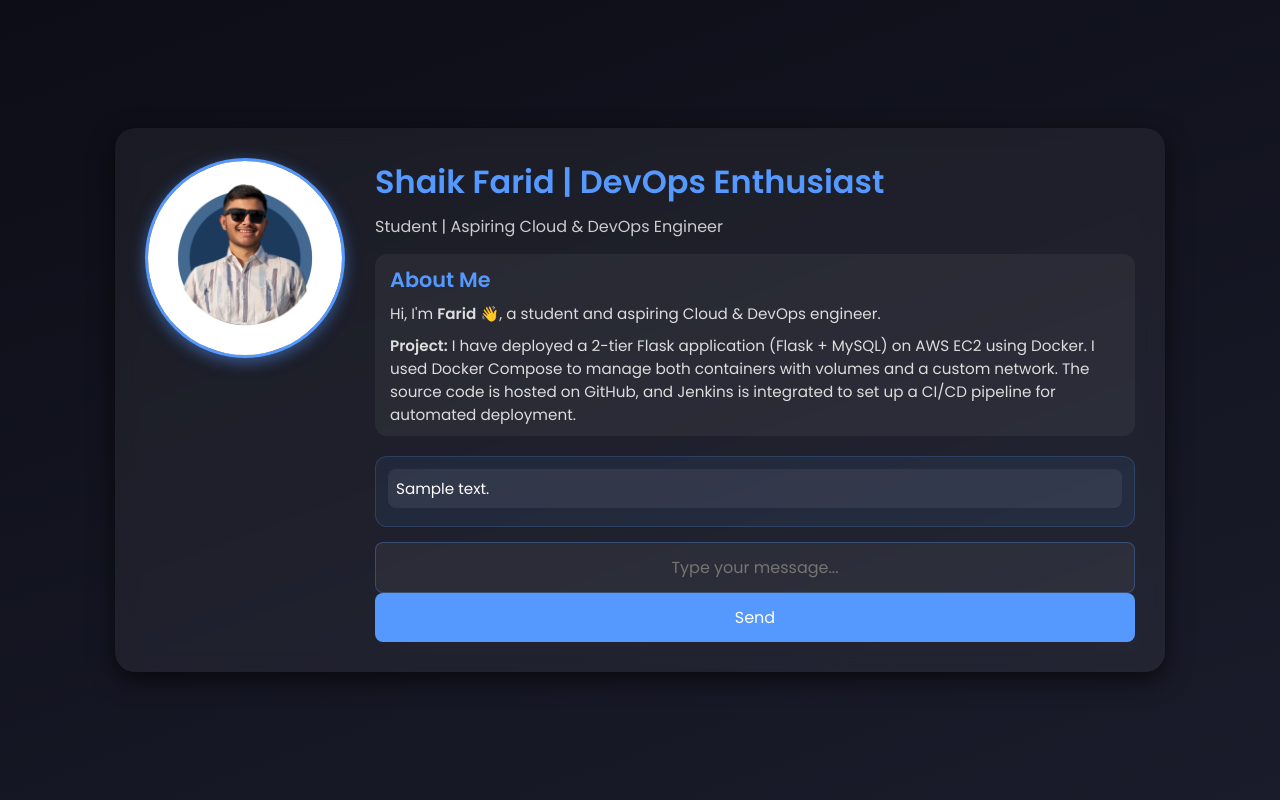
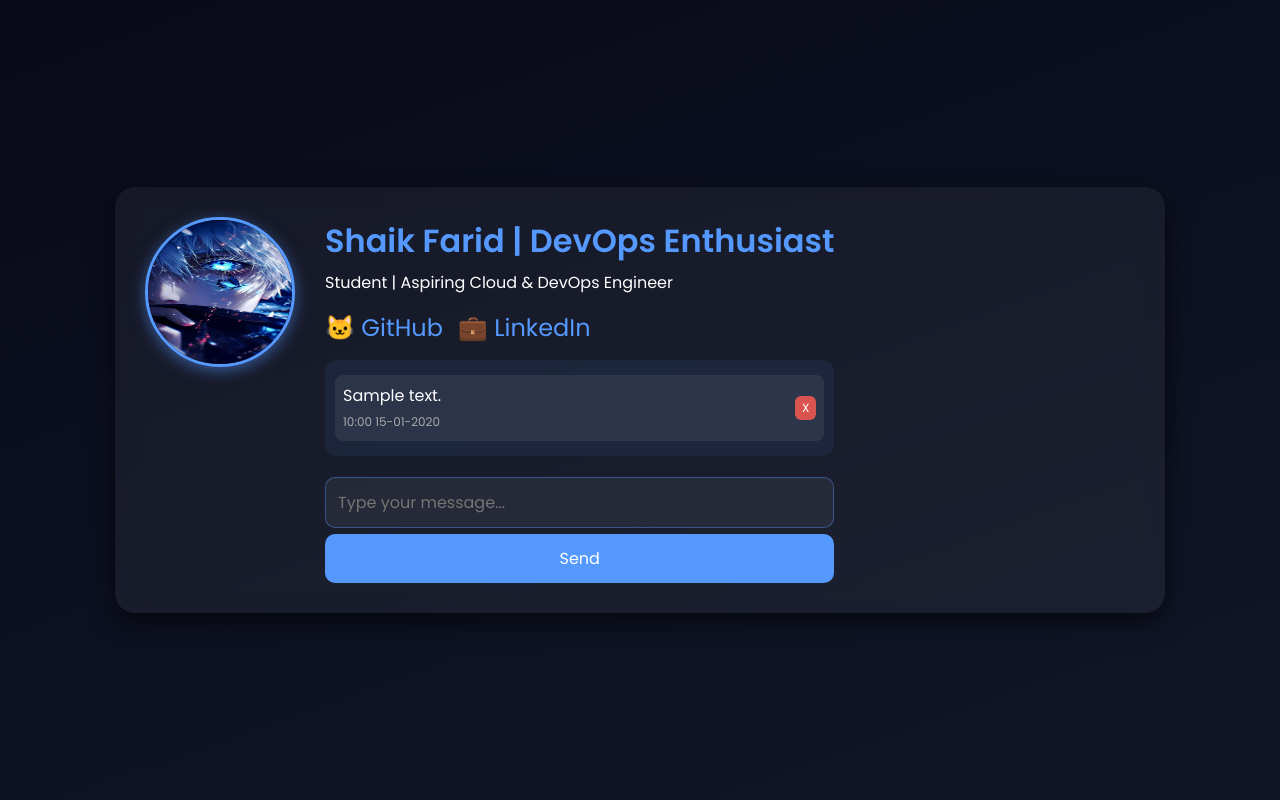
Before and after one commit to skfarid45/Flask-SQL-App, a Flask app: page / in a window 1280 px wide. Run offline with Flask 3, Linux system fonts and the light colour scheme; tables that the repository leaves empty hold one stand-in row (values such as "Sample post"); some libraries are stand-ins or nearby versions.

Commit message:
Added Some Changes

```diff
--- a/app.py
+++ b/app.py
@@ -1,16 +1,14 @@
 import os
-from flask import Flask, render_template, request, redirect, url_for, jsonify
+from flask import Flask, render_template, request, jsonify
 from flask_mysqldb import MySQL
 
 app = Flask(__name__)
 
-# Configure MySQL from environment variables
 app.config['MYSQL_HOST'] = os.environ.get('MYSQL_HOST', 'localhost')
 app.config['MYSQL_USER'] = os.environ.get('MYSQL_USER', 'default_user')
 app.config['MYSQL_PASSWORD'] = os.environ.get('MYSQL_PASSWORD', 'default_password')
 app.config['MYSQL_DB'] = os.environ.get('MYSQL_DB', 'default_db')
 
-# Initialize MySQL
 mysql = MySQL(app)
 
 def init_db():
@@ -19,28 +17,41 @@ def init_db():
         cur.execute('''
         CREATE TABLE IF NOT EXISTS messages (
             id INT AUTO_INCREMENT PRIMARY KEY,
-            message TEXT
+            message TEXT,
+            created_at TIMESTAMP DEFAULT CURRENT_TIMESTAMP
         );
         ''')
         mysql.connection.commit()
         cur.close()
 
 @app.route('/')
-def hello():
+def index():
+    return render_template('index.html')
+
+@app.route('/messages')
+def get_messages():
     cur = mysql.connection.cursor()
-    cur.execute('SELECT message FROM messages')
+    cur.execute("SELECT id, message, DATE_FORMAT(created_at, '%H:%i %d-%m-%Y') FROM messages ORDER BY id DESC")
     messages = cur.fetchall()
     cur.close()
-    return render_template('index.html', messages=messages)
+    return jsonify(messages)
 
 @app.route('/submit', methods=['POST'])
 def submit():
     new_message = request.form.get('new_message')
     cur = mysql.connection.cursor()
-    cur.execute('INSERT INTO messages (message) VALUES (%s)', [new_message])
+    cur.execute("INSERT INTO messages (message) VALUES (%s)", [new_message])
     mysql.connection.commit()
     cur.close()
-    return jsonify({'message': new_message})
+    return jsonify({"message": new_message})
+
+@app.route('/delete/<int:id>', methods=['DELETE'])
+def delete_message(id):
+    cur = mysql.connection.cursor()
+    cur.execute("DELETE FROM messages WHERE id=%s", [id])
+    mysql.connection.commit()
+    cur.close()
+    return jsonify({"deleted": id})
 
 if __name__ == '__main__':
     init_db()
--- a/message.sql
+++ b/message.sql
@@ -1,4 +1,5 @@
-CREATE TABLE messages (
+CREATE TABLE IF NOT EXISTS messages (
     id INT AUTO_INCREMENT PRIMARY KEY,
-    message TEXT
+    message TEXT,
+    created_at TIMESTAMP DEFAULT CURRENT_TIMESTAMP
 );
--- a/requirement.txt
+++ b/requirement.txt
@@ -1,4 +1,5 @@
 Flask==2.0.1
 Flask-MySQLdb==0.2.0
+mysqlclient==2.1.1
 requests==2.26.0
 Werkzeug==2.2.2
--- a/templates/index.html
+++ b/templates/index.html
@@ -1,193 +1,92 @@
 <!DOCTYPE html>
 <html lang="en">
-
 <head>
 <meta charset="UTF-8">
 <meta name="viewport" content="width=device-width, initial-scale=1.0">
 <title>Farid | Flask App 🚀</title>
+
 <style>
 @import url('https://fonts.googleapis.com/css2?family=Poppins:wght@300;400;600&display=swap');
+*{margin:0;padding:0;box-sizing:border-box;font-family:'Poppins',sans-serif;}
 
-        * {
-            margin: 0;
-            padding: 0;
-            box-sizing: border-box;
-            font-family: 'Poppins', sans-serif;
+body{
+    background: linear-gradient(160deg,#080A19,#111627);
+    color:#fff;display:flex;justify-content:center;align-items:center;
+    min-height:100vh;padding:20px;
+}
+.container{
+    max-width:1050px;width:100%;padding:30px;display:flex;gap:30px;
+    background:rgba(255,255,255,0.05);backdrop-filter:blur(10px);
+    border-radius:20px;box-shadow:0 8px 24px rgba(0,0,0,0.6);
+}
+.profile-photo img{
+    width:150px;height:150px;border-radius:50%;
+    border:3px solid #5599FF;box-shadow:0 4px 15px rgba(85,153,255,0.5);
 }
 
-        body {
-            background: linear-gradient(160deg, #0C0D16, #1A1C2B);
-            color: #ffffff;
-            display: flex;
-            justify-content: center;
-            align-items: center;
-            min-height: 100vh;
-            padding: 20px;
+.header h1{color:#5599FF;font-size:2rem;margin-bottom:5px;}
+
+.messages{
+    background:rgba(85,153,255,0.08);padding:10px;border-radius:12px;
+    max-height:230px;overflow-y:auto;margin:15px 0;
 }
+.message-item{
+    background:rgba(255,255,255,0.07);margin:5px 0;padding:8px;
+    border-radius:8px;display:flex;justify-content:space-between;
+    align-items:center;gap:8px;
+}
+.msg-time{font-size:0.75rem;color:#aaa;}
 
-        /* Flex container for profile + content */
-        .container {
-            display: flex;
-            flex-direction: row;
-            max-width: 1050px;
-            width: 100%;
-            padding: 30px;
-            background: rgba(255, 255, 255, 0.05);
-            backdrop-filter: blur(10px);
-            border-radius: 20px;
-            box-shadow: 0 8px 24px rgba(0, 0, 0, 0.6);
+.delete-btn{
+    background:#d9534f;border:none;border-radius:6px;color:#fff;
+    padding:3px 7px;cursor:pointer;font-size:12px;
 }
+.delete-btn:hover{background:#b52a27;}
 
-        /* Left side: profile photo */
-        .profile-photo {
-            flex: 0 0 200px;
-            margin-right: 30px;
+input[type="text"], input[type="submit"]{
+    width:100%;padding:12px;border-radius:10px;
+    margin-top:6px;outline:none;font-size:16px;
 }
+input[type="text"]{
+    border:1px solid rgba(85,153,255,0.4);
+    background:rgba(255,255,255,0.06);color:#fff;
+}
+input[type="text"]:focus{
+    border-color:#5599FF;box-shadow:0 0 10px #5599FF;
+}
+input[type="submit"]{
+    background:#5599FF;border:none;color:#fff;cursor:pointer;
+}
+input[type="submit"]:hover{background:#417ad6;}
 
-        .profile-photo img {
-            width: 100%;
-            border-radius: 50%;
-            border: 3px solid #5599FF;
-            box-shadow: 0 4px 15px rgba(85, 153, 255, 0.5);
-        }
+.social{margin-top:15px;display:flex;gap:15px;}
+.social a{color:#5599FF;font-size:24px;text-decoration:none;}
+.social a:hover{text-shadow:0 0 15px #5599FF;}
 
-        /* Right side: content */
-        .content {
-            flex: 1;
-        }
-
-        .header h1 {
-            font-size: 2rem;
-            font-weight: 600;
-            color: #5599FF;
-            margin-bottom: 8px;
-        }
-
-        .header p {
-            font-size: 1rem;
-            color: #ccc;
-            margin-bottom: 15px;
-        }
-
-        .about {
-            margin-bottom: 20px;
-            padding: 10px 15px;
-            border-radius: 12px;
-            background: rgba(255, 255, 255, 0.05);
-        }
-
-        .about h2 {
-            font-size: 1.3rem;
-            color: #5599FF;
-            margin-bottom: 8px;
-        }
-
-        .about p {
-            font-size: 0.95rem;
-            color: #ddd;
-            line-height: 1.5;
-        }
-
-        .messages {
-            margin-bottom: 15px;
-            padding: 12px;
-            background: rgba(85, 153, 255, 0.08);
-            border: 1px solid rgba(85, 153, 255, 0.2);
-            border-radius: 12px;
-            max-height: 200px;
-            overflow-y: auto;
-            text-align: left;
-        }
-
-        .messages p {
-            padding: 8px;
-            background: rgba(255, 255, 255, 0.07);
-            border-radius: 8px;
-            margin-bottom: 6px;
-            font-size: 0.95rem;
-        }
-
-        input[type="text"] {
-            width: 100%;
-            padding: 12px;
-            border: 1px solid rgba(85, 153, 255, 0.3);
-            background: rgba(255, 255, 255, 0.05);
-            color: #fff;
-            border-radius: 8px;
-            font-size: 16px;
-            transition: all 0.3s ease;
-            text-align: center;
-        }
-
-        input[type="text"]:focus {
-            border-color: #5599FF;
-            box-shadow: 0 0 12px rgba(85, 153, 255, 0.6);
-            outline: none;
-        }
-
-        input[type="submit"] {
-            width: 100%;
-            padding: 12px;
-            background: #5599FF;
-            color: #ffffff;
-            border: none;
-            border-radius: 8px;
-            cursor: pointer;
-            font-size: 16px;
-            transition: all 0.3s ease;
-        }
-
-        input[type="submit"]:hover {
-            background: #417ad6;
-            box-shadow: 0 0 15px rgba(85, 153, 255, 0.6);
-            transform: translateY(-2px);
-        }
-
-        /* Responsive */
-        @media (max-width: 800px) {
-            .container {
-                flex-direction: column;
-                align-items: center;
-            }
-
-            .profile-photo {
-                margin-right: 0;
-                margin-bottom: 20px;
-                flex: 0 0 auto;
-            }
+@media(max-width:800px){
+    .container{flex-direction:column;align-items:center;text-align:center;}
 }
 </style>
 </head>
 
 <body>
 <div class="container">
-        <!-- Profile photo -->
     <div class="profile-photo">
-            <img src="1.png" alt="Farid">
+        <img src="profile.jpg" alt="Farid">
     </div>
 
-        <!-- Content -->
     <div class="content">
         <div class="header">
             <h1>Shaik Farid | DevOps Enthusiast</h1>
             <p>Student | Aspiring Cloud & DevOps Engineer</p>
         </div>
 
-            <div class="about">
-                <h2>About Me</h2>
-                <p>Hi, I'm <b>Farid</b> 👋, a student and aspiring Cloud & DevOps engineer.</p>
-                <p style="margin-top:10px;">
-                    <b>Project:</b> I have deployed a 2-tier Flask application (Flask + MySQL) on AWS EC2 using Docker.
-                    I used Docker Compose to manage both containers with volumes and a custom network.
-                    The source code is hosted on GitHub, and Jenkins is integrated to set up a CI/CD pipeline for automated deployment.
-                </p>
+        <div class="social">
+            <a href="https://github.com/skfarid45" target="_blank">🐱 GitHub</a>
+            <a href="https://linkedin.com" target="_blank">💼 LinkedIn</a>
         </div>
 
-            <div class="messages">
-                {% for message in messages %}
-                    <p>{{ message[0] }}</p>
-                {% endfor %}
-            </div>
+        <div class="messages" id="messagesBox"></div>
 
         <form id="messageForm">
             <input type="text" name="new_message" placeholder="Type your message..." required>
@@ -198,33 +97,41 @@
 
 <script src="https://code.jquery.com/jquery-3.6.0.min.js"></script>
 <script>
-        $(document).ready(function() {
-            $("#messageForm").on("submit", function(event) {
-                event.preventDefault();
-                let messageInput = $("input[name='new_message']");
-                let message = messageInput.val().trim();
-
-                if (message === "") {
-                    alert("Message cannot be empty!");
-                    return;
+// Auto Refresh Messages
+function loadMessages() {
+    $.get("/messages", function(data) {
+        $("#messagesBox").empty();
+        data.forEach(msg => {
+            $("#messagesBox").append(`
+                <div class="message-item">
+                    <div>
+                        <p>${msg[1]}</p>
+                        <span class="msg-time">${msg[2]}</span>
+                    </div>
+                    <button class="delete-btn" onclick="deleteMsg(${msg[0]})">X</button>
+                </div>
+            `);
+        });
+    });
 }
 
-                $.ajax({
-                    url: "/submit",
-                    type: "POST",
-                    data: { new_message: message },
-                    success: function(response) {
-                        if (response && response.message) {
-                            $(".messages").append("<p>" + response.message + "</p>");
-                            messageInput.val("");
-                        }
-                    },
-                    error: function(xhr, status, error) {
-                        console.error("AJAX Error:", status, error);
-                    }
+setInterval(loadMessages, 2000);
+loadMessages();
+
+// Submit message
+$("#messageForm").on("submit", function(e){
+    e.preventDefault();
+    $.post("/submit", $(this).serialize(), function(){
+        $("input[name='new_message']").val("");
+        loadMessages();
     });
 });
-        });
+
+// Delete message
+function deleteMsg(id){
+    $.ajax({ url:`/delete/${id}`, type:"DELETE", success:loadMessages });
+}
 </script>
+
 </body>
 </html>
```
Also changed, not shown: docker-compose.yml (+8 -15 lines), templates/1.png (deleted), templates/profile.jpg (added), 2 other files. Lines whose indentation alone changed are shown as unchanged.
